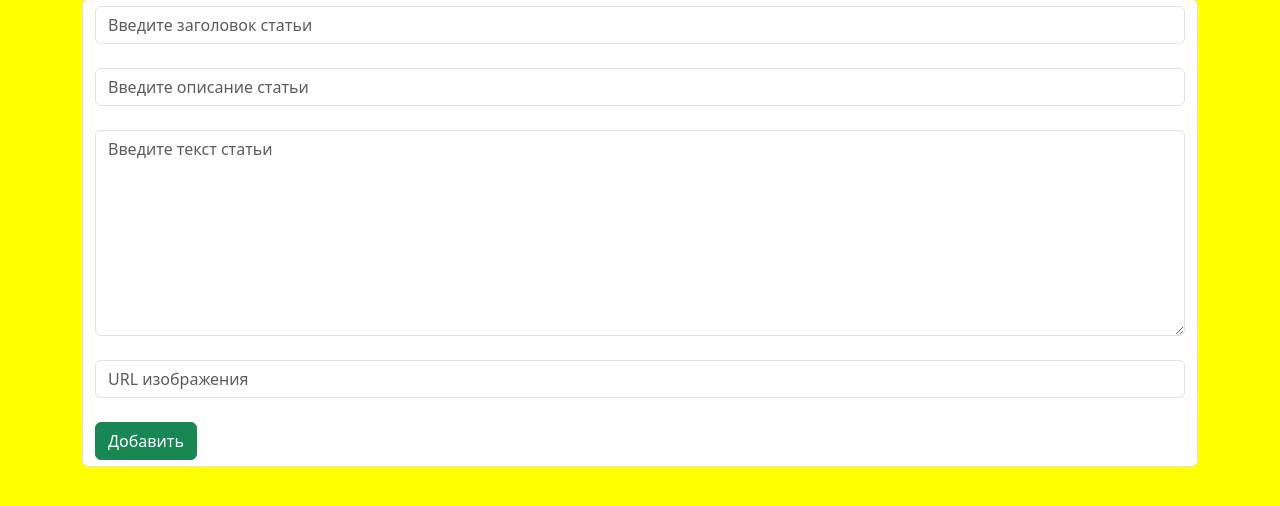
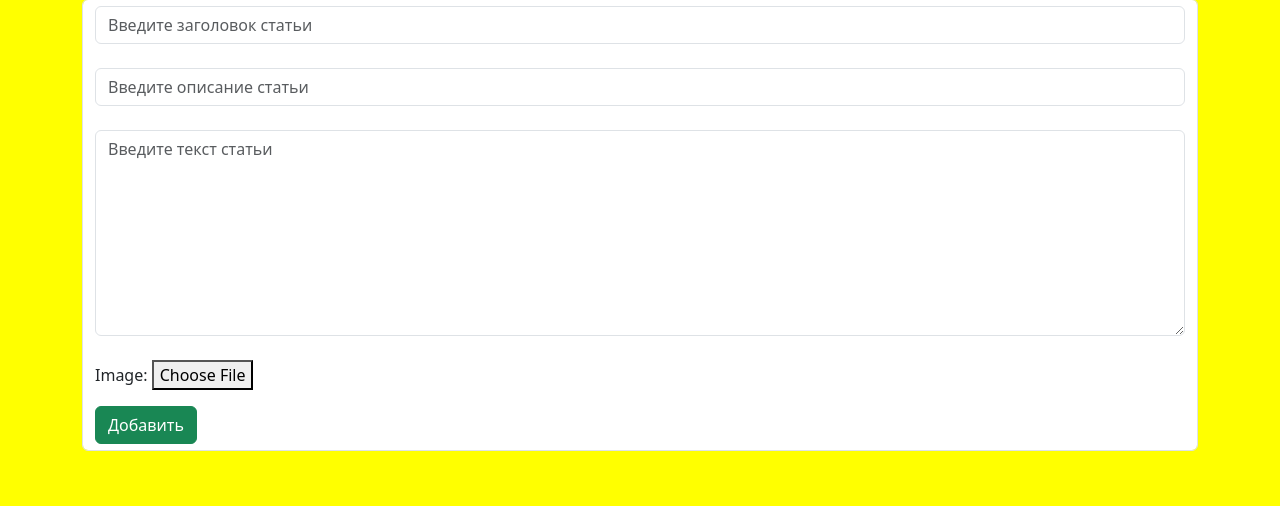
Before and after one commit to ilya885400/DynamicWeb, a Flask app: page /create in a window 1280 px wide. Shown: the part 139-645 px from the top of the page. Run offline with Flask 3, Linux system fonts and the light colour scheme; a user stored in the database is signed in.

Commit message:
"Теперь можно загружать изобржения с устройства"

```diff
--- a/app.py
+++ b/app.py
@@ -1,7 +1,12 @@
+import os
+import uuid
+
 from flask import Flask, render_template, request, redirect, abort, flash, session, g, url_for
 from flask_sqlalchemy import SQLAlchemy
 from werkzeug.security import check_password_hash, generate_password_hash
 from datetime import datetime
+
+from werkzeug.utils import secure_filename
 
 
 app = Flask(__name__)
@@ -25,10 +30,11 @@ class Post(db.Model):
     title = db.Column(db.String(300), nullable=False)
     text = db.Column(db.Text, nullable=False)
     full_content = db.Column(db.Text, nullable=False)
-    image_url = db.Column(db.String(300))
+    image_filename = db.Column(db.String(300))
     author_id = db.Column(db.Integer, db.ForeignKey('user.id'), nullable=False)
     author = db.relationship('User', backref='posts')
     created_at = db.Column(db.DateTime, default=datetime.utcnow)
+
 
 
 @app.route("/")
@@ -70,8 +76,6 @@ def login():
     return render_template('login.html')
 
 
-
-
 @app.route('/signup', methods=['GET', 'POST'])
 def signup():
     if request.method == 'POST':
@@ -99,11 +103,22 @@ def remove_session(ex=None):
     # Выход из системы при завершении сессии
     session.clear()
 
+
 @app.route('/logout')
 def logout():
     # Выход из системы при закрытии вкладки
     session.clear()
     return redirect('/')
+
+
+ALLOWED_EXTENSIONS = {'png', 'jpg', 'jpeg', 'gif'}
+
+
+def allowed_file(filename):
+    return '.' in filename and filename.rsplit('.', 1)[1].lower() in ALLOWED_EXTENSIONS
+
+
+app.config['UPLOAD_FOLDER'] = 'static/img/uploads'
 
 @app.route("/create", methods=['POST', 'GET'])
 def create():
@@ -115,14 +130,22 @@ def create():
         title = request.form['title']
         text = request.form['text']
         full_content = request.form['full_content']
-        image_url = request.form.get('image_url')
+        image_file = request.files['image_file']
+
         user_id = session['user_id']
 
         if not title or not text or not full_content:
             flash('Please fill out all the fields.', 'error')
             return render_template("create.html")
 
-        post = Post(title=title, text=text, full_content=full_content, image_url=image_url, author_id=user_id)
+        if image_file and allowed_file(image_file.filename):
+            # Генерация уникального имени файла с использованием временной метки и uuid
+            filename = f"{str(uuid.uuid4())}_{secure_filename(image_file.filename)}"
+            image_file.save(os.path.join(app.config['UPLOAD_FOLDER'], filename))
+        else:
+            filename = None
+
+        post = Post(title=title, text=text, full_content=full_content, image_filename=filename, author_id=user_id)
 
         try:
             db.session.add(post)
@@ -135,6 +158,7 @@ def create():
 
     else:
         return render_template("create.html")
+
 
 @app.route('/post/<int:post_id>/edit', methods=['GET', 'POST'])
 def edit_post(post_id):
@@ -162,6 +186,8 @@ def edit_post(post_id):
             flash('An error occurred while updating the post', 'error')
 
     return render_template('edit_post.html', post=post)
+
+
 @app.route('/post/<int:post_id>/delete', methods=['GET', 'POST'])
 def delete_post_confirm(post_id):
     post = Post.query.get(post_id)
@@ -174,17 +200,25 @@ def delete_post_confirm(post_id):
         return redirect(url_for('post', post_id=post_id))
 
     if request.method == 'POST':
-        # Удаление поста из базы данных
+        # Удаление поста и связанного изображения из базы данных и файловой системы
         try:
+            # Удаляем изображение из файловой системы
+            if post.image_filename:
+                image_path = os.path.join(app.config['UPLOAD_FOLDER'], post.image_filename)
+                if os.path.exists(image_path):
+                    os.remove(image_path)
+
+            # Удаляем пост из базы данных
             db.session.delete(post)
             db.session.commit()
+
             flash('Post deleted successfully!', 'success')
             return redirect(url_for('posts'))
-        except:
+        except Exception as e:
             flash('An error occurred while deleting the post', 'error')
+            print(f"Error: {str(e)}")
 
     return render_template('delete_post.html', post=post)
-
 
 
 
@@ -197,15 +231,18 @@ def post(post_id):
     else:
         abort(404, description="Пост не найден")
 
+
 def current_user():
     user_id = session.get('user_id')
     user = User.query.get(user_id) if user_id else None
     g.user = user  # Обновляем g.user для использования в шаблонах
     return user
 
+
 app.jinja_env.globals.update(current_user=current_user)
 
-@app.before_request #благодаря этому можено использовать информацию g.user в шаблонах
+
+@app.before_request     # благодаря этому можено использовать информацию g.user в шаблонах
 def before_request():
     user_id = session.get('user_id')
     g.user = User.query.get(user_id) if user_id else None
--- a/templates/create.html
+++ b/templates/create.html
@@ -9,13 +9,28 @@
 {% if not empty %}
         <!-- ваша форма для создания поста -->
 <h1>Добавление записи</h1>
-<form method="post" class="form-control">
+<form method="post" class="form-control" enctype="multipart/form-data">
     <input type="text" name="title" placeholder="Введите заголовок статьи" class="form-control"><br>
     <input type="text" name="text" placeholder="Введите описание статьи" class="form-control"><br>
     <textarea name="full_content" placeholder="Введите текст статьи" class="form-control" rows="8" cols="40"></textarea><br>
-    <input type="text" name="image_url" placeholder="URL изображения" class="form-control"><br>
+
+    <label for="image_file">Image:</label>
+    <input type="file" name="image_file" id="image_file" style="display: none;" onchange="updateFileName()">
+    <button type="button" class="file-upload-btn" onclick="document.getElementById('image_file').click()">Choose File</button>
+    <span id="file-name"></span>
+    <br>
+    <p></p>
     <button class="btn btn-success" type="submit">Добавить</button>
 </form>
+
+<script>
+    function updateFileName() {
+        var fileName = document.getElementById('image_file').value.split('\\').pop();
+        document.getElementById('file-name').innerText = fileName;
+    }
+</script>
+
+
 
 {% endif %}
 
--- a/templates/post.html
+++ b/templates/post.html
@@ -40,8 +40,8 @@
     <h1>{{ post.title }}</h1>
     <p class="readable-text"><strong>{{ post.text }}</strong></p>
     <p>Автор: {{ post.author.name }}</p>
-    {% if post.image_url %}
-        <img src="{{ post.image_url }}" alt="Post Image">
+    {% if post.image_filename %}
+        <img src="{{ url_for('static', filename='img/uploads/' + post.image_filename) }}" alt="Post Image">
     {% endif %}
     <p class="readable-text">{{ post.full_content }} </p>
 
--- a/templates/posts.html
+++ b/templates/posts.html
@@ -14,7 +14,6 @@
     <div class="col-md-6 item">
       <div class="item-in">
         <h4>{{ post.title }}</h4>
-          <p>{{ post.author.name }}</p>
         <div class="seperator"></div>
         <p>{{ post.text }}</p>
         <a href="{{ url_for('post', post_id=post.id) }}">Читать далее
```
Also changed, not shown: static/css/style.css (+21 -0 lines), instance/newflask.db (deleted).
